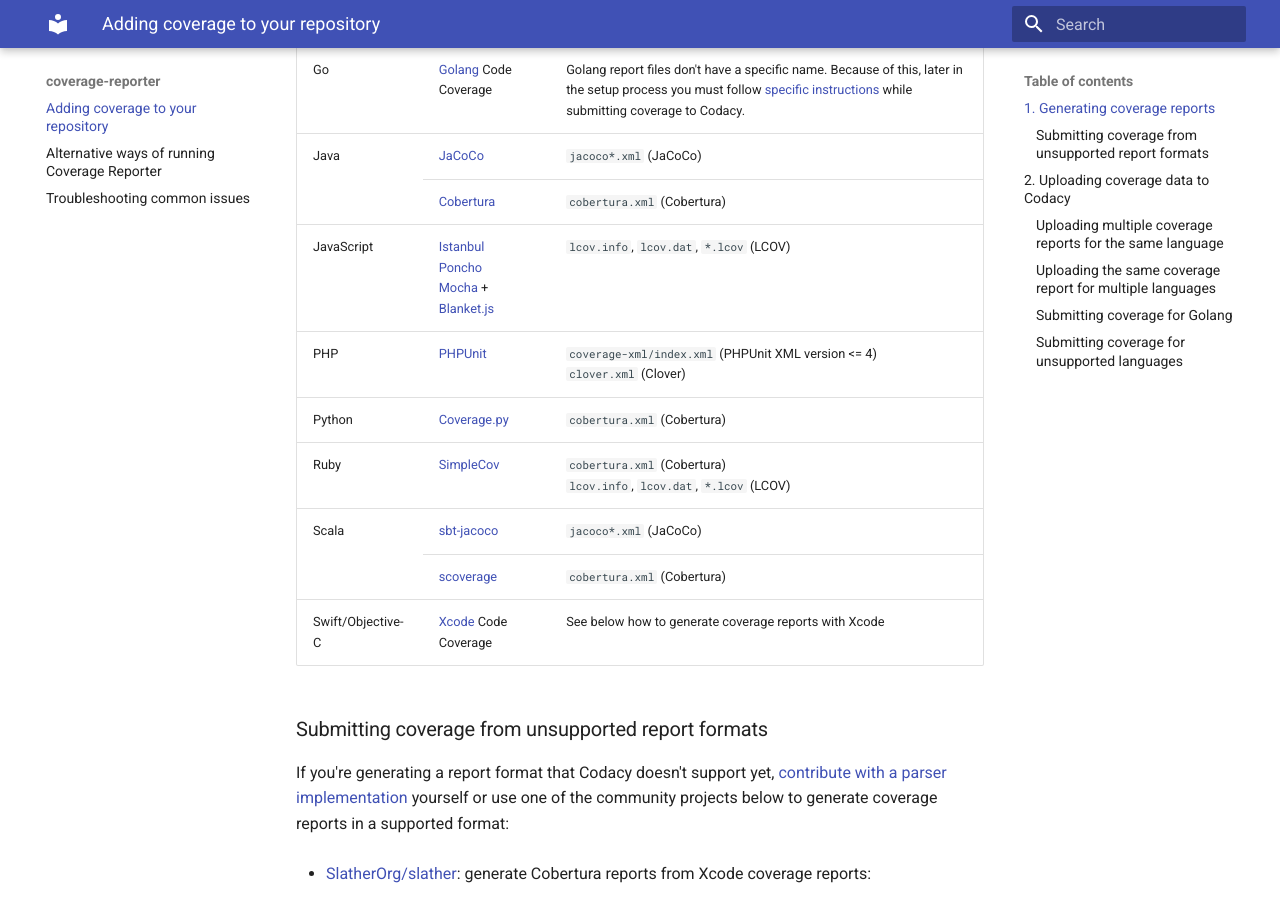
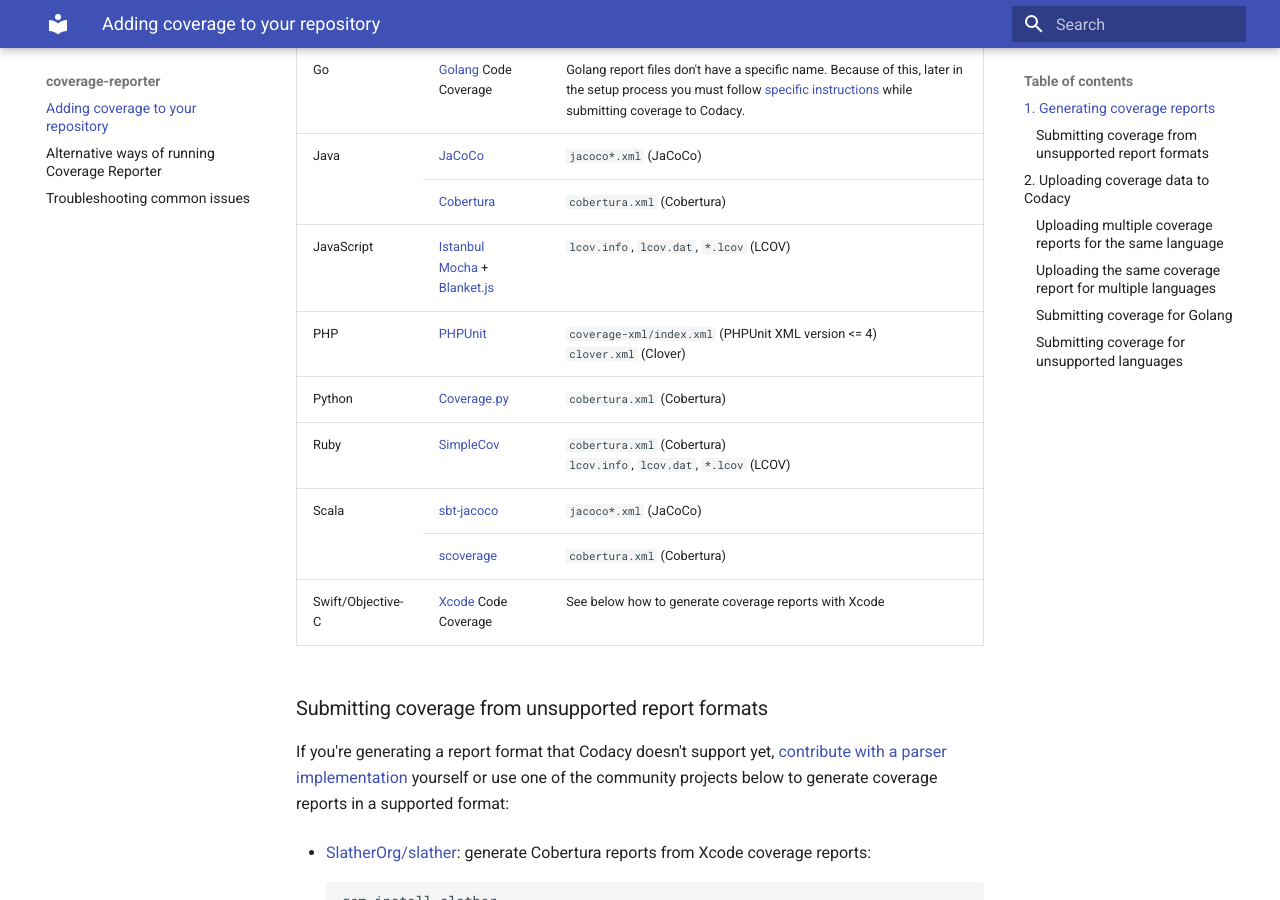
Before and after one commit to codacy/codacy-coverage-reporter, an MkDocs documentation site: the page built from docs/index.md, in a window 1280 px wide and 900 px high, scrolled down 987 px. Built offline with MkDocs 1.6.1 and Material for MkDocs 9.7.7, drawn with Linux system fonts in a browser that asks for light colours.

Commit message:
doc: Remove reference to deprecated project Poncho

```diff
--- a/docs/index.md
+++ b/docs/index.md
@@ -59,7 +59,6 @@
 <tr>
     <td>JavaScript</td>
     <td><a href="https://github.com/gotwarlost/istanbul">Istanbul</a><br/>
-        <a href="https://github.com/deepsweet/poncho">Poncho</a><br/>
         <a href="https://mochajs.org/">Mocha</a> + <a href="https://github.com/alex-seville/blanket">Blanket.js</a></td>
     <td><code>lcov.info</code>, <code>lcov.dat</code>, <code>*.lcov</code> (LCOV)</td>
 </tr>
```
